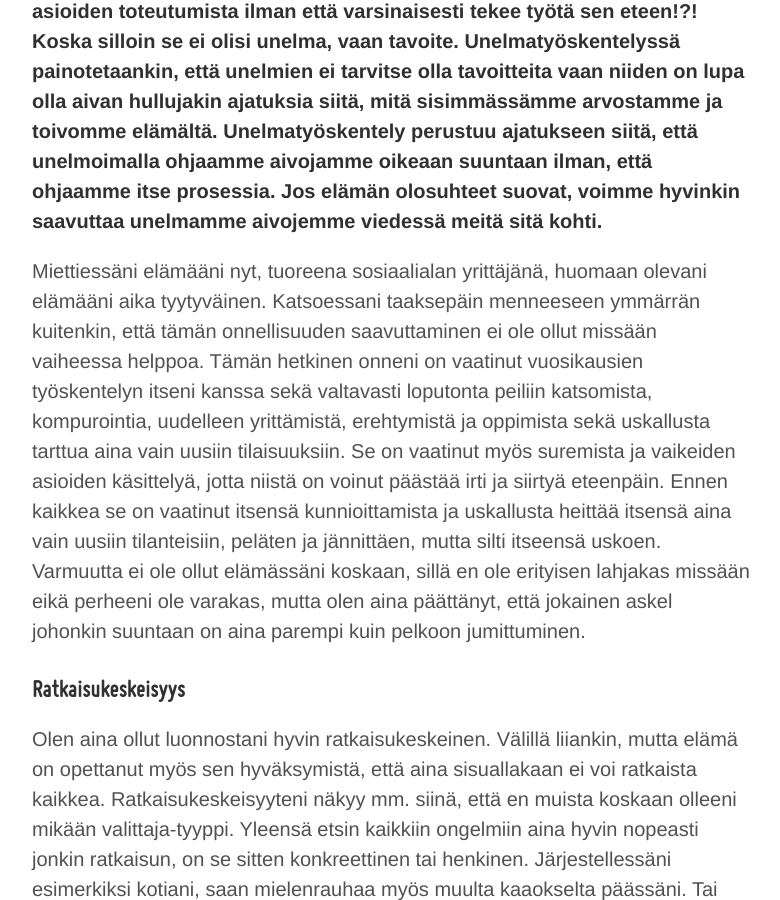
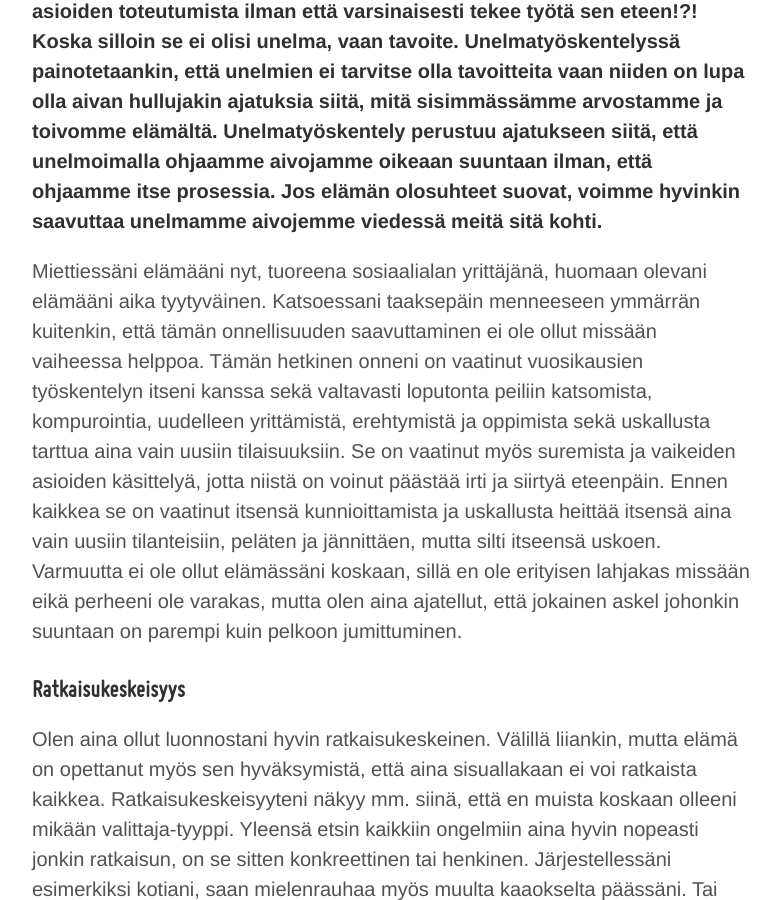
Before and after one commit to niinapiira/neppari.net, a Jekyll site: the page built from _posts/2016-04-08-uskallusta-unelmoida.md, in a window 1280 px wide and 900 px high, scrolled down 808 px. Shown: the whole window, without its empty margins (248-1028 px from the left). Built offline with Jekyll 4.4.1, drawn with Linux system fonts in a browser that asks for light colours.

Commit message:
Updated 2016-04-08-uskallusta-unelmoida.md

```diff
--- a/_posts/2016-04-08-uskallusta-unelmoida.md
+++ b/_posts/2016-04-08-uskallusta-unelmoida.md
@@ -11,7 +11,7 @@ published: true
 **Neppari täyttää tänään 1-vuoden ja juhlistan sen myötä yhden unelmani toteutumista: yrittäjyyttä. =)
 Vaikka en koskaan varsinaisesti muista suunnitelleeni alkavani joku päivä yrittäjäksi, en myöskään koskaan pitänyt sitä mahdottomuutena. Tämä ehkä kuvastaa tapaani unelmoida salaa ja hiljaisesti, antaen ajatusten kypsyä sisälläni ilman että varsinaisesti aina tarttuisin niihin ja alkaisin kulkea niitä kohti aktiivisesti. Mutta eikös unelmointi olekin juuri sitä, että uskaltaa haaveilla mahdottomienkin asioiden toteutumista ilman että varsinaisesti tekee työtä sen eteen!?! Koska silloin se ei olisi unelma, vaan tavoite. Unelmatyöskentelyssä painotetaankin, että unelmien ei tarvitse olla tavoitteita vaan niiden on lupa olla aivan hullujakin ajatuksia siitä, mitä sisimmässämme arvostamme ja toivomme elämältä. Unelmatyöskentely perustuu ajatukseen siitä, että unelmoimalla ohjaamme aivojamme oikeaan suuntaan ilman, että ohjaamme itse prosessia. Jos elämän olosuhteet suovat, voimme hyvinkin saavuttaa unelmamme aivojemme viedessä meitä sitä kohti.**
 
-Miettiessäni elämääni nyt, tuoreena sosiaalialan yrittäjänä, huomaan olevani elämääni aika tyytyväinen. Katsoessani taaksepäin menneeseen ymmärrän kuitenkin, että tämän onnellisuuden saavuttaminen ei ole ollut missään vaiheessa helppoa. Tämän hetkinen onneni on vaatinut vuosikausien työskentelyn itseni kanssa sekä valtavasti loputonta peiliin katsomista, kompurointia, uudelleen yrittämistä, erehtymistä ja oppimista sekä uskallusta tarttua aina vain uusiin tilaisuuksiin. Se on vaatinut myös suremista ja vaikeiden asioiden käsittelyä, jotta niistä on voinut päästää irti ja siirtyä eteenpäin. Ennen kaikkea se on vaatinut itsensä kunnioittamista ja uskallusta heittää itsensä aina vain uusiin tilanteisiin, peläten ja jännittäen, mutta silti itseensä uskoen. Varmuutta ei ole ollut elämässäni koskaan, sillä en ole erityisen lahjakas missään eikä perheeni ole varakas, mutta olen aina päättänyt, että jokainen askel johonkin suuntaan on aina parempi kuin pelkoon jumittuminen.
+Miettiessäni elämääni nyt, tuoreena sosiaalialan yrittäjänä, huomaan olevani elämääni aika tyytyväinen. Katsoessani taaksepäin menneeseen ymmärrän kuitenkin, että tämän onnellisuuden saavuttaminen ei ole ollut missään vaiheessa helppoa. Tämän hetkinen onneni on vaatinut vuosikausien työskentelyn itseni kanssa sekä valtavasti loputonta peiliin katsomista, kompurointia, uudelleen yrittämistä, erehtymistä ja oppimista sekä uskallusta tarttua aina vain uusiin tilaisuuksiin. Se on vaatinut myös suremista ja vaikeiden asioiden käsittelyä, jotta niistä on voinut päästää irti ja siirtyä eteenpäin. Ennen kaikkea se on vaatinut itsensä kunnioittamista ja uskallusta heittää itsensä aina vain uusiin tilanteisiin, peläten ja jännittäen, mutta silti itseensä uskoen. Varmuutta ei ole ollut elämässäni koskaan, sillä en ole erityisen lahjakas missään eikä perheeni ole varakas, mutta olen aina ajatellut, että jokainen askel johonkin suuntaan on parempi kuin pelkoon jumittuminen.
 
 ### Ratkaisukeskeisyys
 
```
